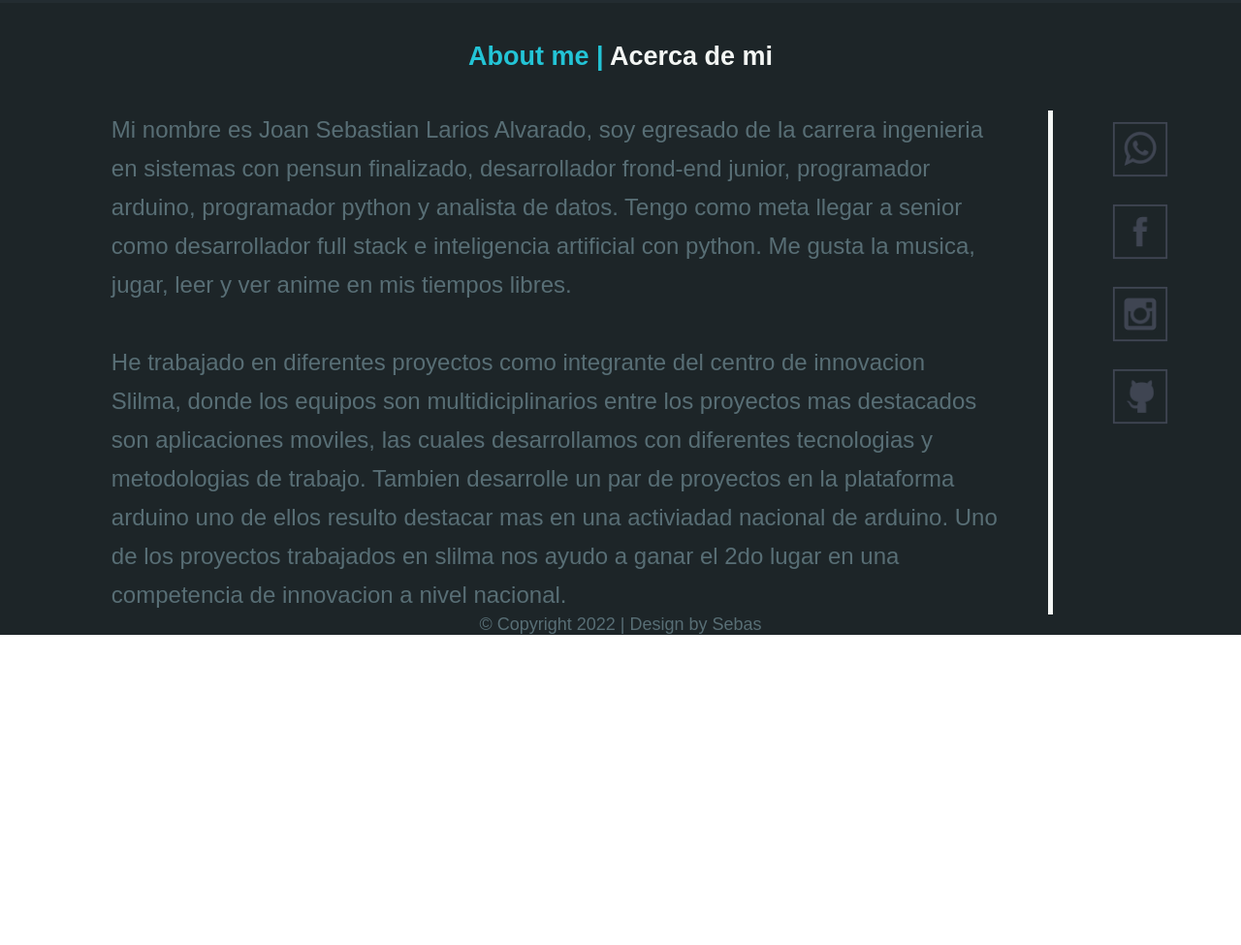
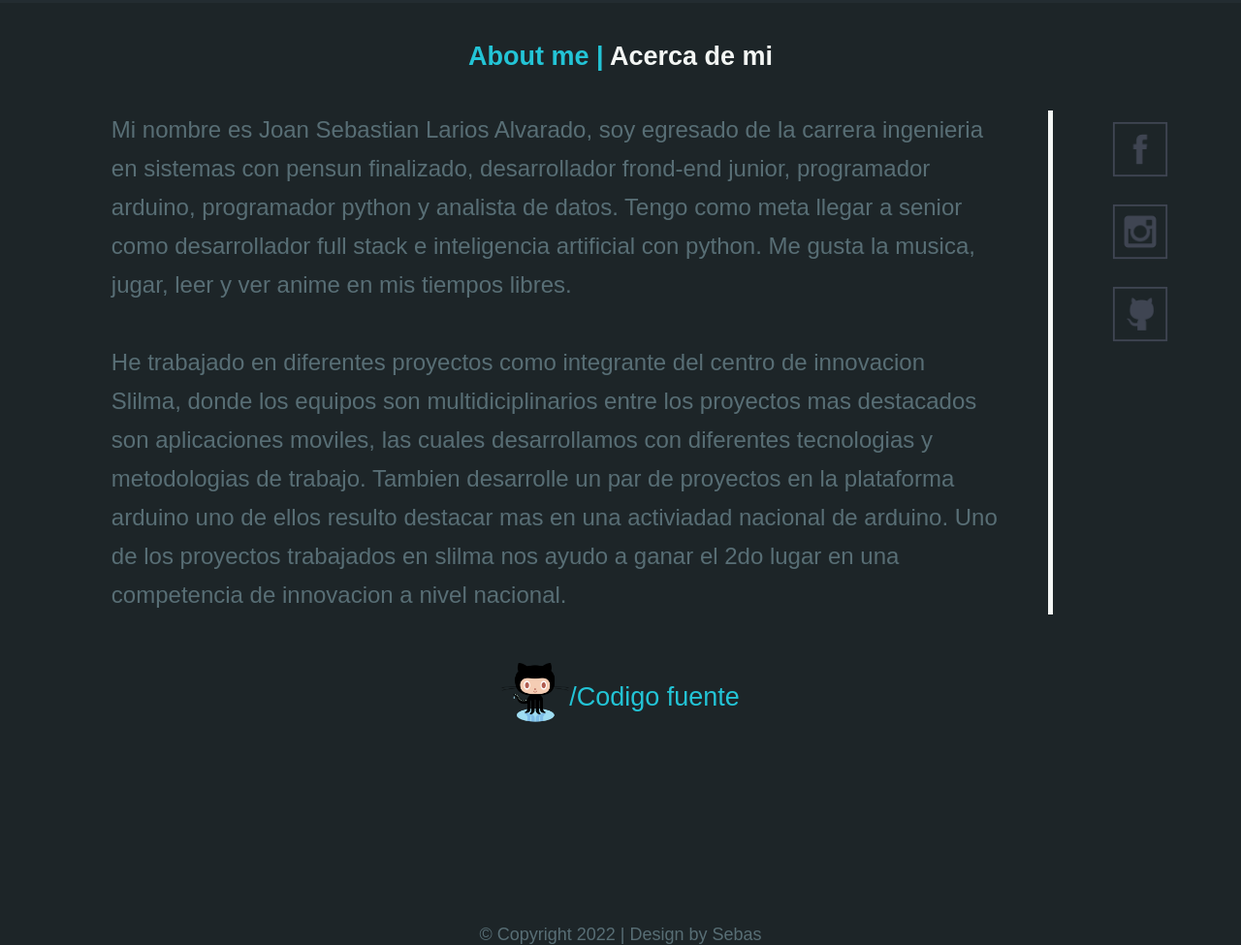
Before and after one commit to JoanAlvarado040700/JoanAlvarado040700.github.io, a plain HTML site: page index.html in a window 1280 px wide. Shown: the part 1924-2899 px from the top of the page at 97% size. Before the commit the page ends 2579 px from the top, so only its background shows below. Drawn offline with Linux system fonts and the light colour scheme; a web font is replaced by a local one.

Commit message:
enlaaces

```diff
--- a/css/style.css
+++ b/css/style.css
@@ -281,3 +281,33 @@ footer{
     text-align: center;
     color: var(--secundary-light);
 }
+
+/*Icon element*/
+.icon-element{
+    display: flex;
+    justify-content:center;
+    gap: 20px;
+    padding-bottom: 200px;
+    padding-top: 50px;
+}
+
+.icon-element a{
+    display: flex;
+    font-size: 1.5em;
+    align-items: center;
+    text-decoration: none;
+}
+
+.icon-element img{
+    width: 70px;
+}
+
+.icon-element img:hover{
+    transform: scale(1.2);
+}
+.icon-element a:hover{
+    transform: scale(1.2);
+}
+.icon-element span:hover{
+    color: var(--secundary-light);
+}
--- a/index.html
+++ b/index.html
@@ -141,10 +141,19 @@
             </p>
         </div>
         <div class="social">
-            <a href="#" > <img src="./img/whatsapp-256x256-437872.png" alt=""></a>
-            <a href="#" > <img src="./img/facebook-256x256-437883.png" alt=""></a>
-            <a href="#" ><img src="./img/instagram-256x256-437880.png" alt=""></a>
-            <a href="#" ><img src="./img/github-256x256-437874.png" alt=""></a>
+            <a href="#https://wa.link/6sbtp4 > <img src="./img/whatsapp-256x256-437872.png" alt=""></a>
+            <a href="https://www.facebook.com/joan.sebastian.A.999/" > <img src="./img/facebook-256x256-437883.png" alt=""></a>
+            <a href="https://www.instagram.com/joan.sevastian.3/" ><img src="./img/instagram-256x256-437880.png" alt=""></a>
+            <a href="https://github.com/JoanAlvarado040700" ><img src="./img/github-256x256-437874.png" alt=""></a>
+        </div>
+    </div>
+
+    <div class="icon-element">
+        <div>
+            <a href="https://github.com/JoanAlvarado040700/JoanAlvarado040700.github.io" target="_blank">
+                <img src="./img/github_web-256x256-225988.png" alt="">
+                <span>/Codigo fuente</span>
+            </a>
         </div>
     </div>
 </section>
```
